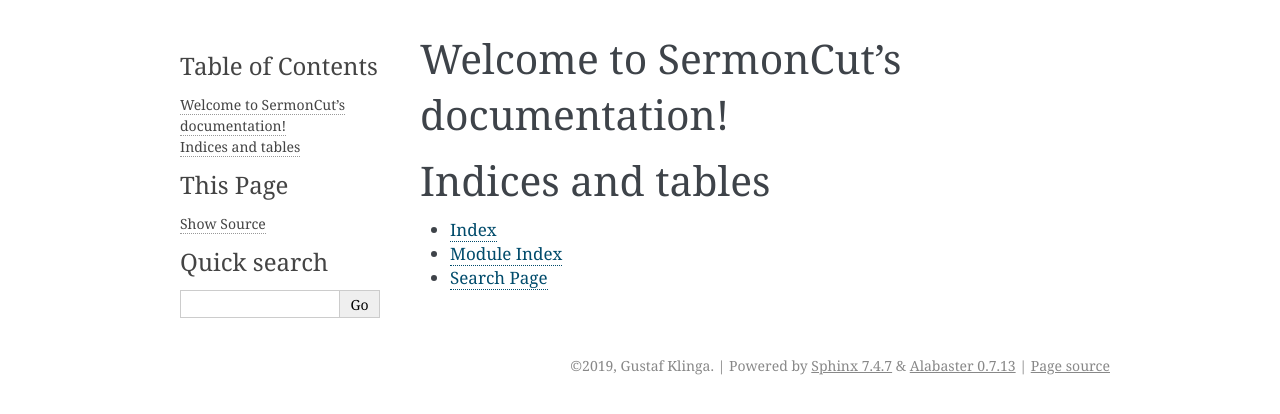
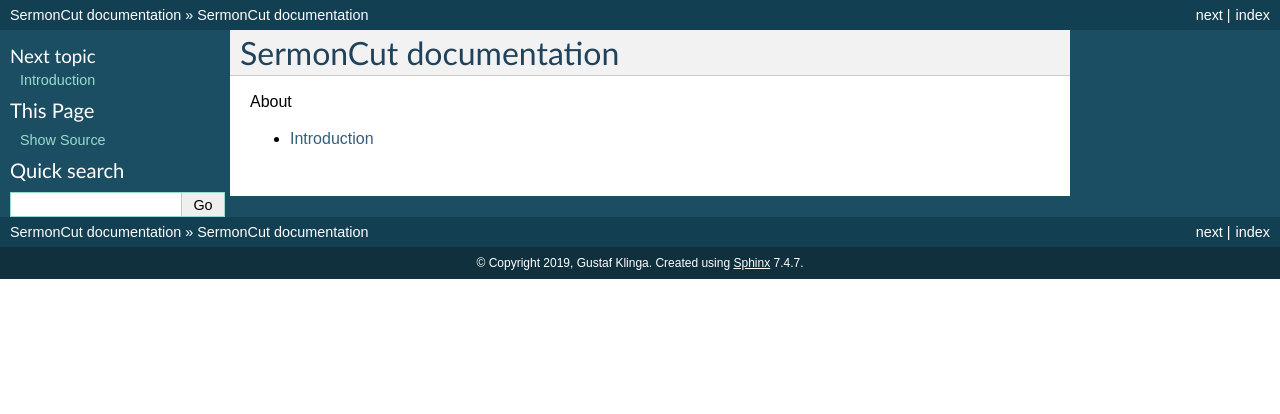
Before and after one commit to gustafklinga/sermoncut-docs, a Sphinx documentation site: the page built from docs/index.rst, in a window 1280 px wide. Shown: the top 414 px of the page. Built offline with Sphinx 7.4.7, drawn with Linux system fonts in a browser that asks for light colours.

Commit message:
Introduction written

```diff
--- a/docs/conf.py
+++ b/docs/conf.py
@@ -74,7 +74,7 @@
 # The theme to use for HTML and HTML Help pages.  See the documentation for
 # a list of builtin themes.
 #
-html_theme = 'alabaster'
+html_theme = 'default'
 
 # Theme options are theme-specific and customize the look and feel of a theme
 # further.  For a list of options available for each theme, see the
--- a/docs/index.rst
+++ b/docs/index.rst
@@ -3,18 +3,27 @@
    You can adapt this file completely to your liking, but it should at least
    contain the root `toctree` directive.
 
-Welcome to SermonCut's documentation!
+SermonCut documentation
 =====================================
 
 .. toctree::
-   :maxdepth: 2
-   :caption: Contents:
+   :maxdepth: 1
+   :caption: About
 
+   ./about/introduction.rst
 
+.. toctree::
+   :maxdepth: 1
+   :caption: Installation
 
-Indices and tables
-==================
+.. toctree::
+   :maxdepth: 1
+   :caption: Usage
 
-* :ref:`genindex`
-* :ref:`modindex`
-* :ref:`search`
+.. toctree::
+   :maxdepth: 1
+   :caption: Support
+
+.. toctree::
+   :maxdepth: 1
+   :caption: Contact
```
Also changed, not shown: docs/about/introduction.rst (added, +8 -0 lines).
